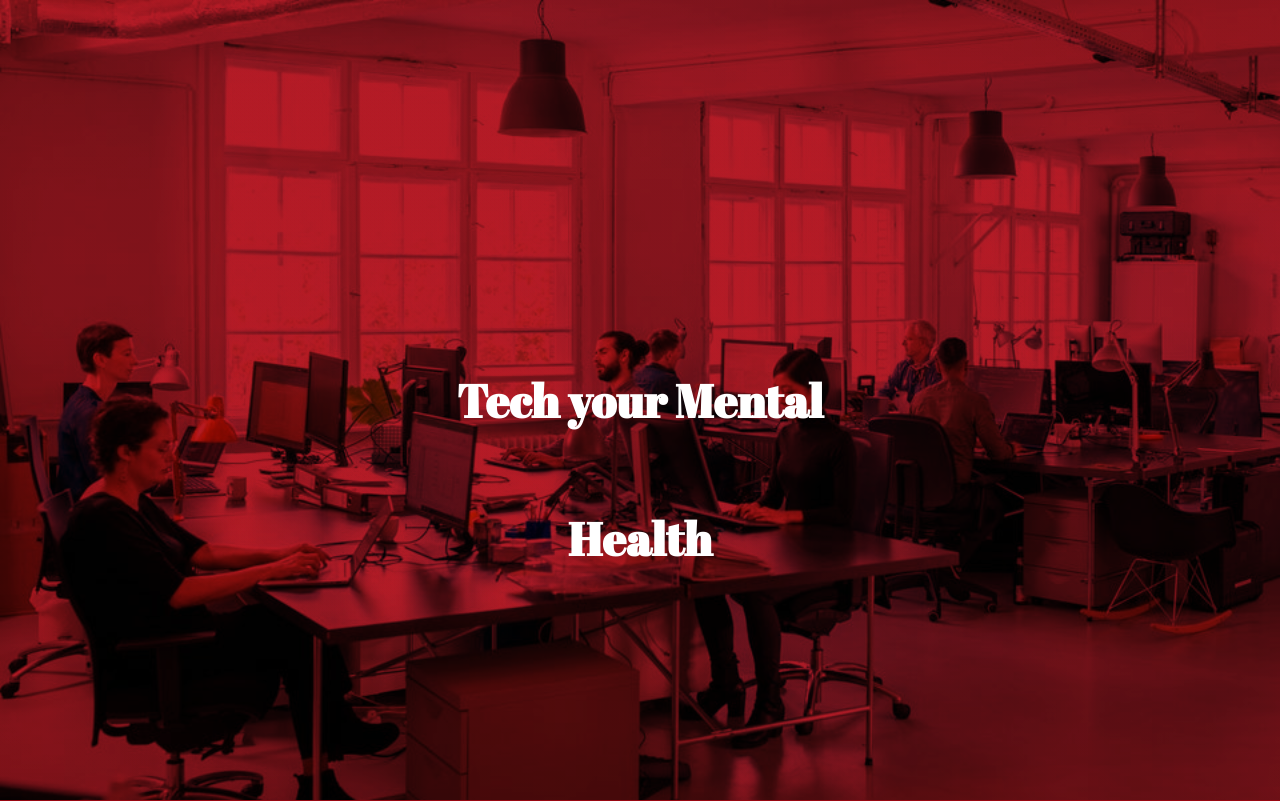
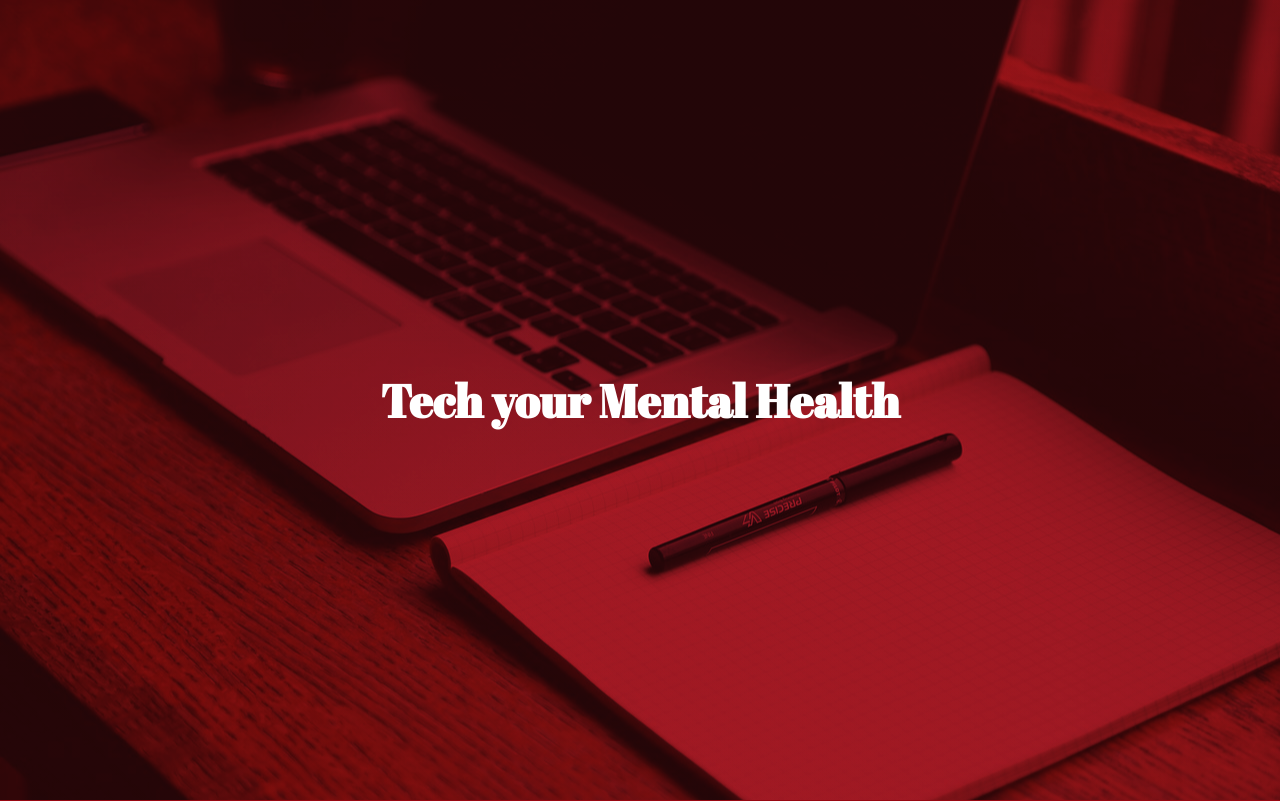
Before and after one commit to najahizquierdo/mentalhealth-bda, a PHP site: page / in a window 1280 px wide. Shown: the top 801 px of the page. Run offline with PHP 8.4, Linux system fonts and the light colour scheme.

Commit message:
change pic

```diff
--- a/index.css
+++ b/index.css
@@ -148,7 +148,6 @@ header label {
   bottom: 0;
   left: 0;
   margin: auto;
-  width: 10em;
   height: 3em;
   font-family: 'Abril Fatface', serif;
   font-size: 46px;
```
Also changed, not shown: photos/0x0.jpg, photos/0x01.jpg (added).
